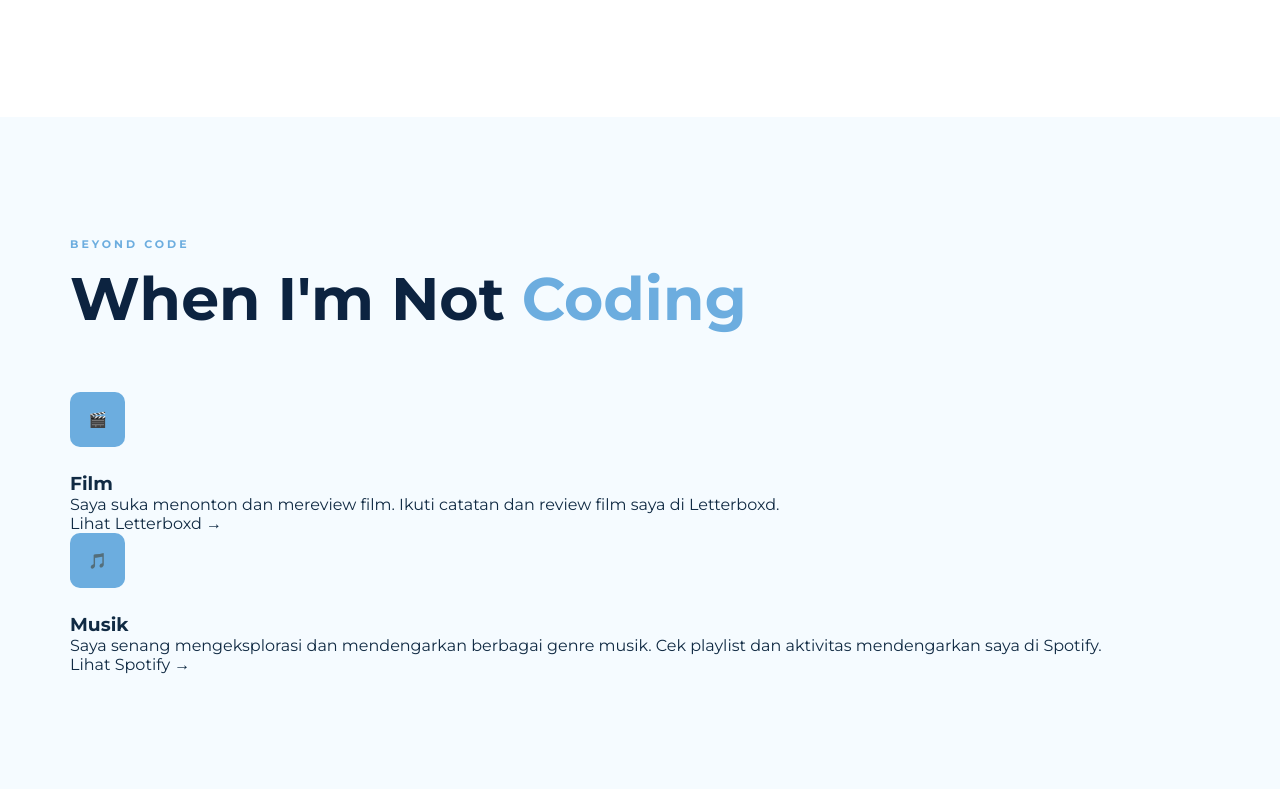
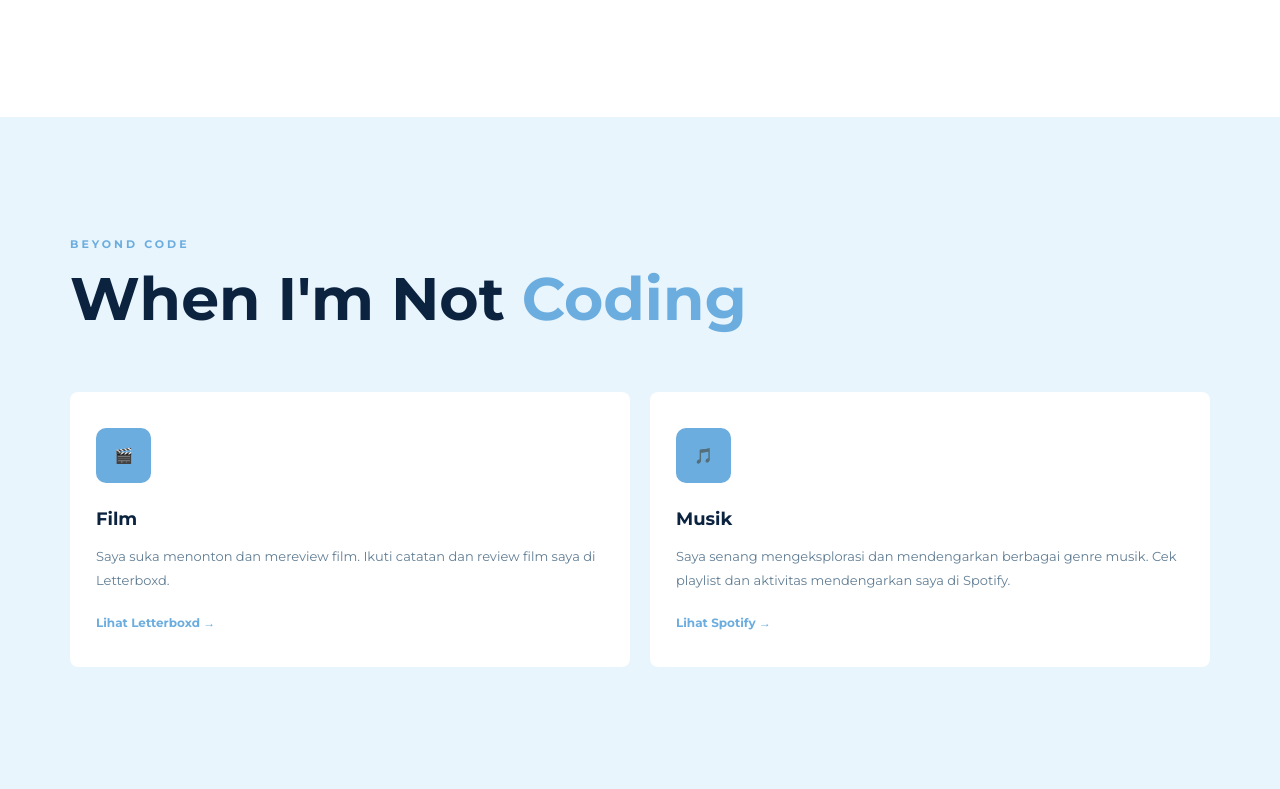
Before and after one commit to ajissupernova/ajissupernova.github-io, a plain HTML site: page index.html in a window 1280 px wide. Shown: the part 3231-4020 px from the top of the page. Drawn offline with Linux system fonts and the light colour scheme.

Commit message:
Update style.css

```diff
--- a/style.css
+++ b/style.css
@@ -1043,6 +1043,80 @@ button {
 
 
 /* =====================================================
+   HOBBIES / WHEN I'M NOT CODING
+===================================================== */
+
+.hobbies {
+    background: var(--sky-pale);
+}
+
+.hobbies-grid {
+    display: grid;
+
+    grid-template-columns:
+        repeat(2, 1fr);
+
+    gap: 20px;
+}
+
+.hobby-card {
+    padding: 35px 25px;
+
+    background: white;
+
+    border-radius: 8px;
+
+    transition: var(--transition);
+
+    border:
+        1px solid
+        transparent;
+}
+
+.hobby-card:hover {
+    transform: translateY(-10px);
+
+    border-color: var(--sky);
+
+    box-shadow:
+        0 20px 40px
+        rgba(12, 35, 64, 0.08);
+}
+
+.hobby-card h3 {
+    color: var(--navy);
+
+    font-size: 18px;
+
+    margin-bottom: 15px;
+}
+
+.hobby-card p {
+    color: var(--gray);
+
+    font-size: 13px;
+
+    line-height: 1.8;
+
+    margin-bottom: 20px;
+}
+
+.hobby-link {
+    color: var(--sky);
+
+    font-size: 12px;
+
+    font-weight: 700;
+
+    transition: var(--transition);
+}
+
+.hobby-link:hover {
+    color: var(--navy);
+}
+
+
+/* =====================================================
    EDUCATION
 ===================================================== */
 
@@ -1446,6 +1520,12 @@ footer {
     }
 
 
+    .hobbies-grid {
+        grid-template-columns:
+            repeat(2, 1fr);
+    }
+
+
     .about-grid {
         grid-template-columns: 1fr;
 
@@ -1579,6 +1659,13 @@ footer {
     }
 
 
+    /* HOBBIES */
+
+    .hobbies-grid {
+        grid-template-columns: 1fr;
+    }
+
+
     /* PROJECTS */
 
     .projects-grid {
```
